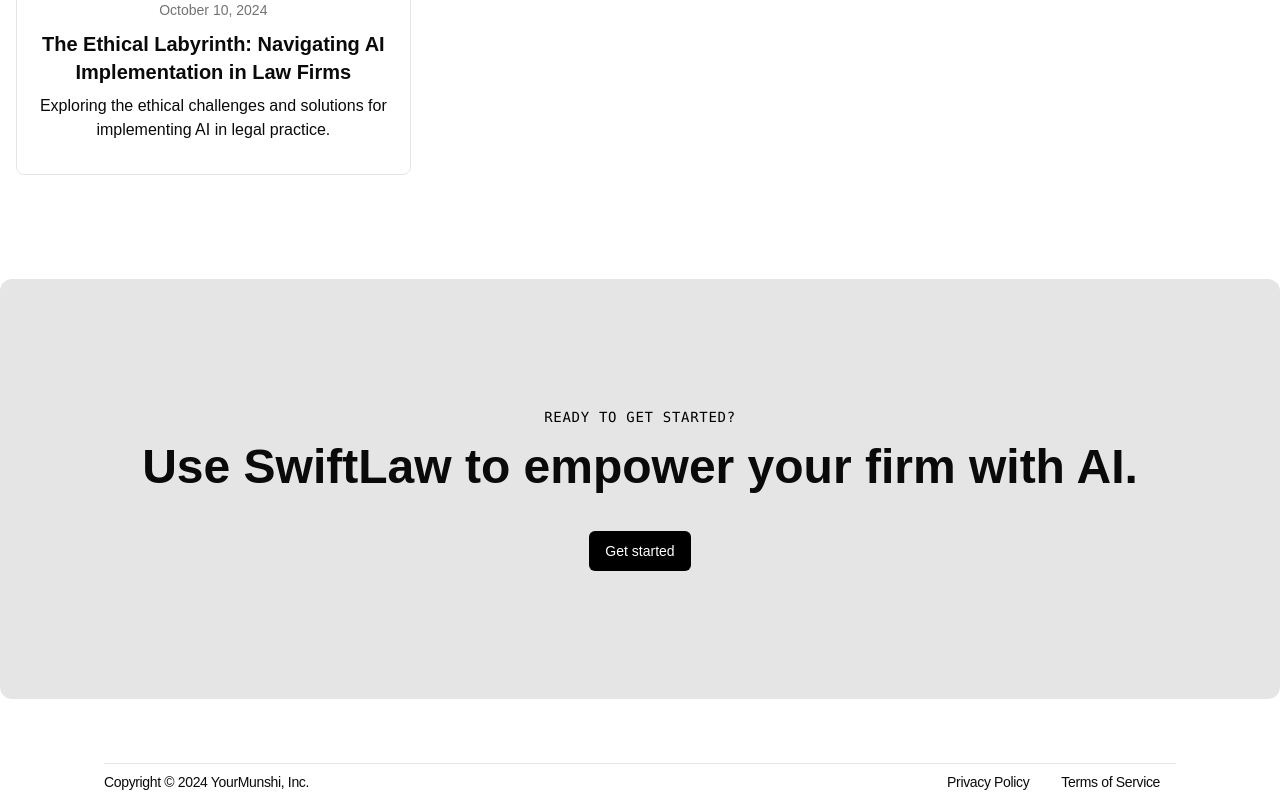
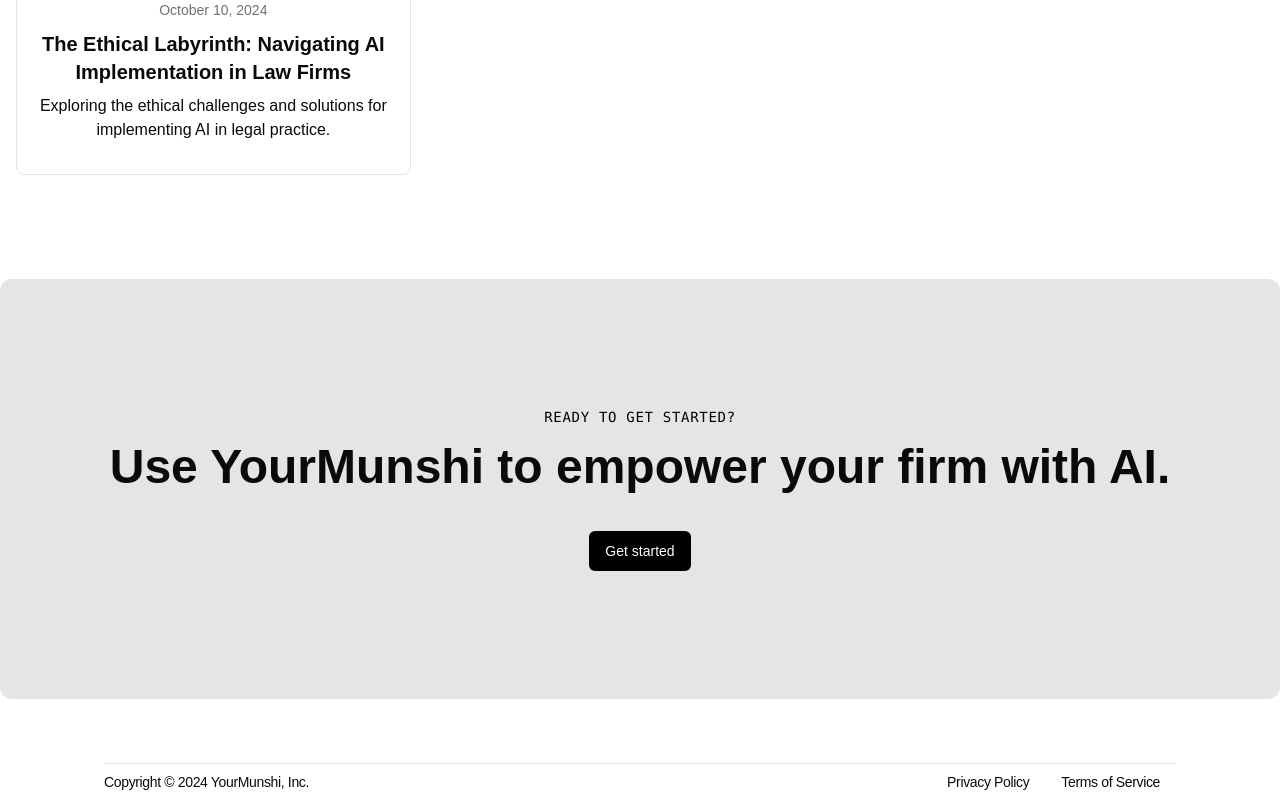
Before and after one commit to therafiali/SwiftLaw-WebClone, a Next.js app: page / in a window 1280 px wide. Shown: the part 5878-6678 px from the top of the page. Built offline with nearby package versions, Linux system fonts and the light colour scheme; a web font is replaced by a local one.

Commit message:
change name

```diff
--- a/src/components/CTA/Newsletter.tsx
+++ b/src/components/CTA/Newsletter.tsx
@@ -10,7 +10,7 @@
               Ready to get started?
             </h2>
             <h3 className='mx-auto mt-4 max-w-xs text-3xl font-semibold sm:max-w-none sm:text-4xl md:text-5xl'>
-              Use SwiftLaw to empower your firm with AI.
+              Use YourMunshi to empower your firm with AI.
             </h3>
           </div>
           <div className='flex flex-col w-full sm:flex-row items-center justify-center space-y-4 sm:space-y-0 sm:space-x-4 pt-4'>
```
